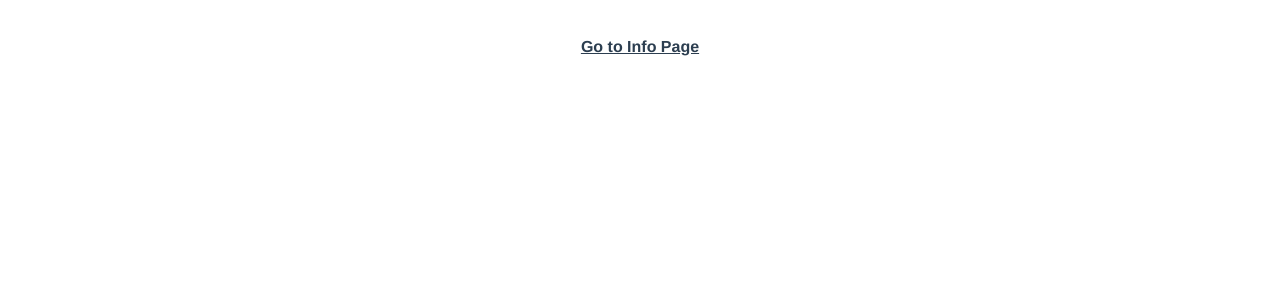
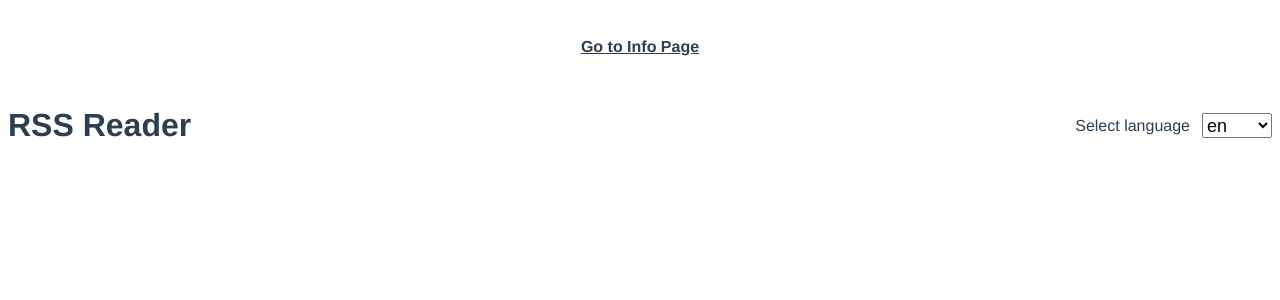
Before and after one commit to luisjaviercases/vue3-rss-reader, a Vue app: page / in a window 1280 px wide. Shown: the top 300 px of the page. Built offline with nearby package versions, Linux system fonts and the light colour scheme.

Commit message:
Added i18n and components
- Created i18n.js file in src with all trads
- Created SwitchLanguage component
- Created Header component
- Created GoBackButton component
- Added components to views

```diff
--- a/package.json
+++ b/package.json
@@ -10,6 +10,7 @@
   "dependencies": {
     "core-js": "^3.6.5",
     "vue": "^3.0.0",
+    "vue-i18n": "^9.1.7",
     "vue-router": "^4.0.0-0"
   },
   "devDependencies": {
--- a/src/components/GoBackButton.vue
+++ b/src/components/GoBackButton.vue
@@ -1,3 +1,3 @@
 <template>
-  <button @click="$router.back()">Atrás</button>
+  <button @click="$router.back()">{{ $t("goBackComponent.back") }}</button>
 </template>
--- /dev/null
+++ b/src/components/Header.vue
@@ -0,0 +1,26 @@
+<template>
+  <div class="header">
+    <h1>{{ $t("header.title") }}</h1>
+    <SwitchLanguage />
+  </div>
+</template>
+
+<script>
+import SwitchLanguage from "./SwitchLanguage.vue";
+
+export default {
+  components: {
+    SwitchLanguage,
+  },
+  setup() {},
+};
+</script>
+
+<style>
+.header {
+  display: flex;
+  width: 100%;
+  align-content: space-around;
+  justify-content: space-between;
+}
+</style>
--- /dev/null
+++ b/src/components/SwitchLanguage.vue
@@ -0,0 +1,39 @@
+<template>
+  <div class="language-container">
+    <span class="language-container--title">{{ $t("switchLanguage.select") }}</span>
+    <select class="language-container--selector" v-model="$i18n.locale">
+      <option v-for="lang in langs" :key="'lang-' + lang" :value="lang">
+        {{ lang }}
+      </option>
+    </select>
+  </div>
+</template>
+
+<script>
+export default {
+  setup() {
+    const langs = ["en", "es"];
+
+    return {
+      langs,
+    };
+  },
+};
+</script>
+
+<style>
+.language-container {
+  display: flex;
+  align-items: center;
+}
+
+.language-container--title {
+  margin-right: 12px;
+}
+
+.language-container--selector {
+  width: 70px;
+  height: 25px;
+  font-size: 18px;
+}
+</style>
--- /dev/null
+++ b/src/i18n.js
@@ -0,0 +1,32 @@
+import { createI18n } from 'vue-i18n'
+
+const messages = {
+  en: {
+    goBackComponent: {
+      back: 'Go back'
+    },
+    switchLanguage: {
+      select: 'Select language'
+    },
+    header: {
+      title: 'RSS Reader'
+    },
+  },
+  es: {
+    goBackComponent: {
+      back: 'Atrás'
+    },
+    switchLanguage: {
+      select: 'Seleccionar idioma'
+    },
+    header: {
+      title: 'Lector RSS'
+    },
+  }
+}
+const i18n = createI18n({
+  locale: 'en',
+  messages
+})
+
+export default i18n
--- a/src/main.js
+++ b/src/main.js
@@ -1,7 +1,9 @@
 import { createApp } from "vue";
 import App from "./App.vue";
 import router from "./router";
+import i18n from "./i18n";
 
 const app = createApp(App);
 app.use(router);
+app.use(i18n);
 app.mount("#app");
--- a/src/views/Home.vue
+++ b/src/views/Home.vue
@@ -1,4 +1,5 @@
 <template>
+  <Header />
   <div class="home">
     <router-link to="/info"> </router-link>
   </div>
@@ -6,10 +7,12 @@
 
 <script>
 // @ is an alias to /src
-//import HelloWorld from "@/components/HelloWorld.vue";
+import Header from "@/components/Header.vue";
 
 export default {
   name: "Home",
-  components: {},
+  components: {
+    Header,
+  },
 };
 </script>
--- a/src/views/Info.vue
+++ b/src/views/Info.vue
@@ -1,13 +1,16 @@
 <template>
+  <Header />
   <GoBackButton />
 </template>
 
 <script>
-import GoBackButton from "../components/GoBackButton.vue";
+import GoBackButton from "@/components/GoBackButton.vue";
+import Header from "@/components/Header.vue";
 
 export default {
   components: {
     GoBackButton,
+    Header,
   },
   setup() {},
 };
```
